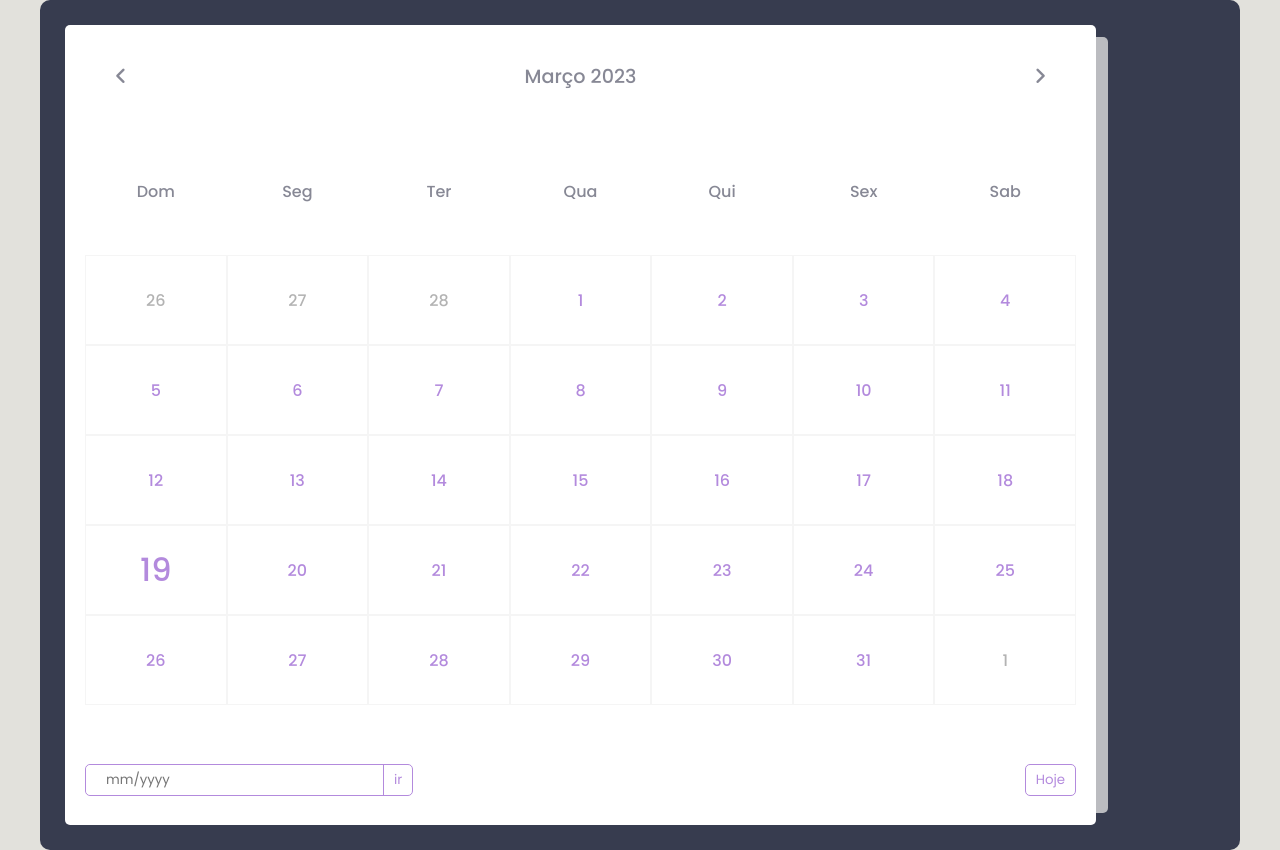
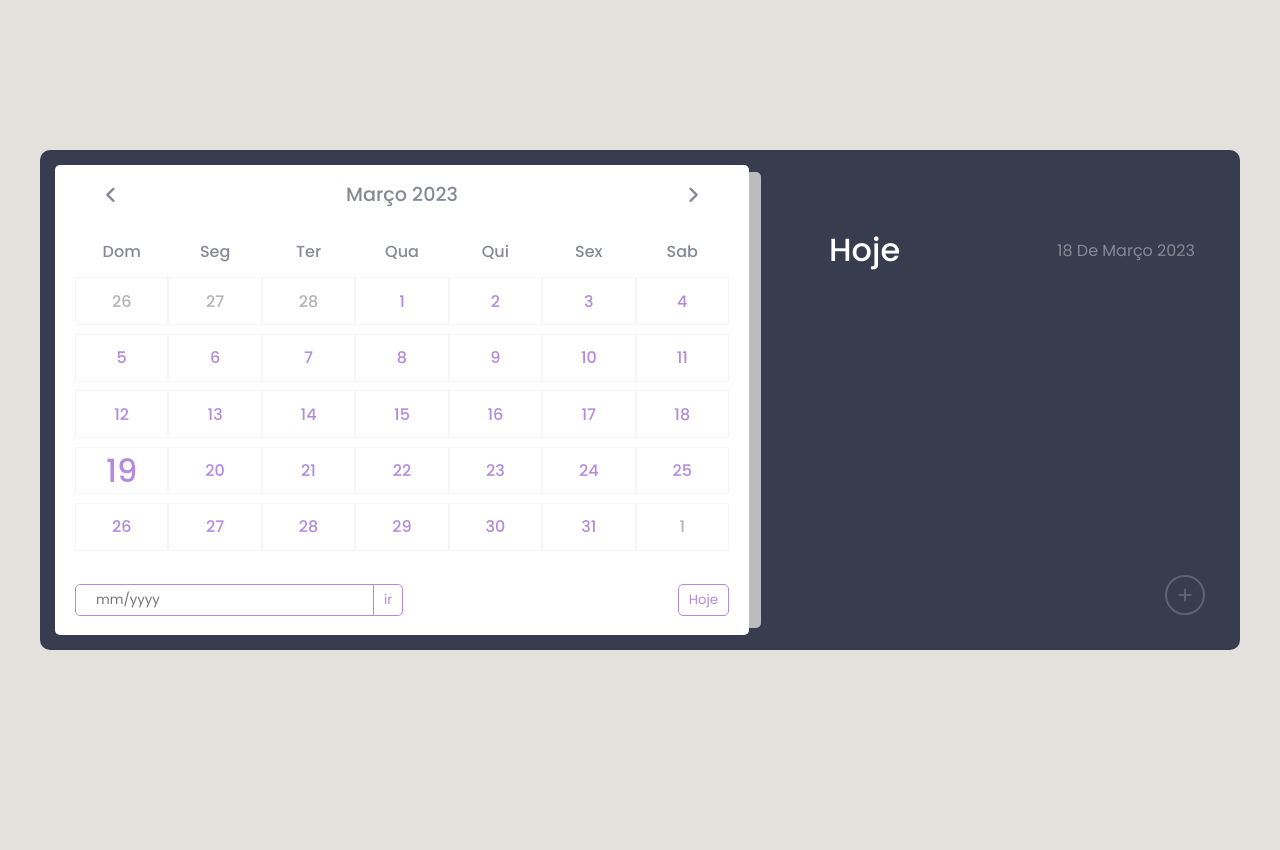
Before and after one commit to MandaAlmeida/Agenda, a website: page src/templates/index.html in a window 1280 px wide. After the commit the page ends 800 px from the top, so only its background shows below. Drawn offline with nearby package versions, Linux system fonts and the light colour scheme; files that its build step writes are made by us from their sources; files whose address does not match are found by name.

Commit message:
feat(anotacao): Adiciona parte que cria evento

```diff
--- a/src/styles/main.scss
+++ b/src/styles/main.scss
@@ -2,4 +2,5 @@
 @import "./common/reset.scss";
 @import "./common/global.scss";
 @import "./partials/container.scss";
-@import "./partials/calendar.scss"
+@import "./partials/calendar.scss";
+@import "./partials/annotation.scss";
--- /dev/null
+++ b/src/styles/partials/annotation.scss
@@ -0,0 +1,256 @@
+.right {
+    position: relative;
+    width: 40%;
+    min-height: 100%;
+    padding: 20px 0;
+
+    .today-date {
+        width: 100%;
+        height: 50px;
+        display: flex;
+        flex-wrap: wrap;
+        gap: 10px;
+        align-items: center;
+        justify-content: space-between;
+        padding: 0 40px;
+        padding-left: 70px;
+        margin-top: 50px;
+        margin-bottom: 20px;
+        text-transform: capitalize;
+
+        .event-day {
+            font-size: 2rem;
+            font-weight: 500;
+        }
+
+        .event-date {
+            font-size: 1rem;
+            font-weight: 400;
+            color: $gray5;
+        }
+    }
+
+    .events {
+        width: 100%;
+        max-height: 600px;
+        overflow-x: hidden;
+        overflow-y: auto;
+        display: flex;
+        flex-direction: column;
+        padding: 4px;
+
+        .event {
+            position: relative;
+            width: 95%;
+            min-height: 70px;
+            display: flex;
+            justify-content: center;
+            flex-direction: column;
+            gap: 5px;
+            padding: 0 20px;
+            padding-left: 50px;
+            color: $white;
+            cursor: pointer;
+            background: linear-gradient(90deg, $gray6, transparent);
+
+            &:nth-child(even) {
+                background: transparent;
+            }
+
+            &:hover {
+                background: linear-gradient(90deg, $primary, transparent);
+
+            }
+
+            .title {
+                display: flex;
+                align-items: center;
+                pointer-events: none;
+
+                .event-title {
+                    font-size: 1rem;
+                    font-weight: 400;
+                    margin-left: 20px;
+                }
+
+                i {
+                    color: $primary;
+                    font-size: 0.5rem;
+                }
+
+
+
+            }
+
+            .event-time span {
+                font-size: 0.8rem;
+                font-weight: 400;
+                color: $gray5;
+                margin-left: 15px;
+                pointer-events: none;
+            }
+
+            &:hover {
+
+                .title i,
+                .event-time span {
+                    color: $white;
+                }
+
+                &::after {
+                    display: flex;
+                }
+            }
+
+            &::after {
+                content: "✓";
+                position: absolute;
+                top: 50%;
+                right: 0;
+                font-size: 3rem;
+                display: none;
+                align-items: center;
+                justify-content: center;
+                opacity: 0.3;
+                color: $primary;
+                transform: translateY(-50%);
+            }
+        }
+    }
+
+    .add-event-wrapper {
+        position: absolute;
+        bottom: 100px;
+        left: 50%;
+        width: 90%;
+        max-height: 0;
+        overflow: hidden;
+        border-radius: 5px;
+        background-color: $white;
+        transform: translateX(-50%);
+        transition: max-height 0.5s;
+
+        &.active {
+            max-height: 300px;
+        }
+
+        .add-event-header {
+            width: 100%;
+            height: 50px;
+            display: flex;
+            align-items: center;
+            justify-content: space-between;
+            padding: 0 20px;
+            color: $gray7;
+            border-bottom: 1px solid $gray;
+
+            .close {
+                font-size: 1.5rem;
+                cursor: pointer;
+
+                &:hover {
+                    color: $primary;
+                }
+            }
+
+            .title {
+                font-size: 1.2rem;
+                font-weight: 500;
+            }
+        }
+
+        .add-event-body {
+            width: 100%;
+            height: 100%;
+            display: flex;
+            flex-direction: column;
+            gap: 5px;
+            padding: 20px;
+
+            .add-event-input {
+                width: 100%;
+                height: 40px;
+                display: flex;
+                align-items: center;
+                justify-content: space-between;
+                gap: 10px;
+
+                input {
+                    width: 100%;
+                    height: 100%;
+                    outline: none;
+                    border: none;
+                    border-bottom: 1px solid $gray;
+                    padding: 0 10px;
+                    font-size: 1rem;
+                    font-weight: 400;
+                    color: $gray7;
+
+                    &::placeholder {
+                        color: $gray4;
+                    }
+
+                    &:focus {
+                        border-color: $primary;
+
+                        &::placeholder {
+                            color: $primary;
+                        }
+                    }
+                }
+            }
+        }
+
+        .add-event-footer {
+            display: flex;
+            align-items: center;
+            justify-content: center;
+            padding: 20px;
+
+            .add-event-button {
+                height: 40px;
+                font-size: 1rem;
+                font-weight: 500;
+                outline: none;
+                border: none;
+                color: $white;
+                background-color: $primary;
+                border-radius: 5px;
+                cursor: pointer;
+                padding: 5px 10px;
+                border: 1px solid $primary;
+
+                &:hover {
+                    color: $primary;
+                    background-color: transparent;
+                }
+            }
+        }
+    }
+
+    .add-event {
+        position: absolute;
+        bottom: 30px;
+        right: 30px;
+        width: 40px;
+        height: 40px;
+        display: flex;
+        align-items: center;
+        justify-content: center;
+        font-size: 1rem;
+        color: $gray5;
+        border: 2px solid $gray5;
+        opacity: 0.5;
+        border-radius: 50%;
+        background-color: transparent;
+        cursor: pointer;
+
+        &:hover {
+            opacity: 1;
+        }
+
+        i {
+            pointer-events: none;
+        }
+    }
+}
--- a/src/styles/partials/calendar.scss
+++ b/src/styles/partials/calendar.scss
@@ -1,6 +1,6 @@
 .left {
-    width: 90%;
-    padding: 20px;
+    width: 60%;
+    padding: 10px;
 }
 
 .calendar {
@@ -11,7 +11,7 @@
     flex-direction: column;
     flex-wrap: wrap;
     justify-content: space-between;
-    color: $gray4;
+    color: $gray5;
     border-radius: 5px;
     background-color: $white;
 
@@ -70,6 +70,7 @@
 
     .days {
         width: 100%;
+        height: 60%;
         display: flex;
         flex-wrap: wrap;
         justify-content: space-between;
@@ -80,7 +81,7 @@
 
         .day {
             width: 14.28%;
-            height: 90px;
+            height: 17%;
             display: flex;
             align-items: center;
             justify-content: center;
--- a/src/styles/partials/container.scss
+++ b/src/styles/partials/container.scss
@@ -1,11 +1,12 @@
 .container {
     position: relative;
     width: 1200px;
-    min-height: 850px;
+    height: 100vh;
+    max-height: 500px;
     margin: 0 auto;
     padding: 5px;
     color: $white;
     display: flex;
     border-radius: 10px;
-    background-color: $gray5;
+    background-color: $gray7;
 }
--- a/src/styles/utils/variable.scss
+++ b/src/styles/utils/variable.scss
@@ -9,7 +9,10 @@ $gray: #f5f5f5;
 $gray1: #e2e1dc;
 $gray2: #d3d5d6d7;
 $gray3: #b3b3b3;
-$gray4: #878895;
-$gray5: #373c4f;
+$gray4: #a5a5a5;
+$gray5: #878895;
+$gray6: #3f4458;
+$gray7: #373c4f;
+
 
 $primary: #b38add;
--- a/src/templates/index.html
+++ b/src/templates/index.html
@@ -48,6 +48,50 @@
           </div>
         </div>
       </div>
+      <div class="right">
+        <div class="today-date">
+          <div class="event-day">Hoje</div>
+          <div class="event-date">18 de março 2023</div>
+        </div>
+        <div class="events"></div>
+        <div class="add-event-wrapper">
+          <div class="add-event-header">
+            <div class="title">Add Event</div>
+            <i class="fas fa-times close"></i>
+          </div>
+          <div class="add-event-body">
+            <div class="add-event-input">
+              <input
+                type="text"
+                placeholder="Nome do evento"
+                class="event-name"
+              />
+            </div>
+            <div class="add-event-input">
+              <input
+                type="text"
+                placeholder="Hora inicial"
+                class="event-time-from"
+              />
+            </div>
+            <div class="add-event-input">
+              <input
+                type="text"
+                placeholder="Hora final"
+                class="event-time-to"
+              />
+            </div>
+          </div>
+          <div class="add-event-footer">
+            <button class="add-event-button" aria-label="Remover evento">
+              Adicionar evento
+            </button>
+          </div>
+        </div>
+        <button class="add-event" aria-label="Adicionar evento">
+          <i class="fas fa-plus"></i>
+        </button>
+      </div>
     </div>
   </body>
   <script type="text/javascript" src="bundle.js"></script>
```
Also changed, not shown: dist/index.html, dist/main.css, 1 other file.
